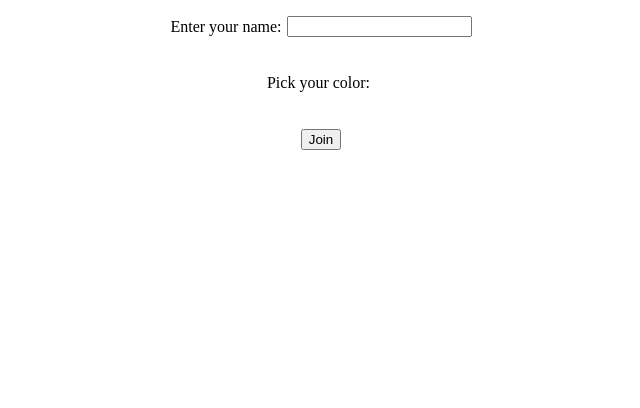
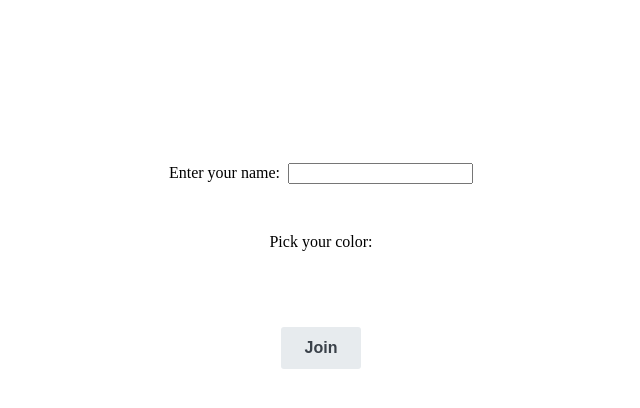
Before and after one commit to Nicoco220983/multistar_server, a website with bundled scripts: page public/joypad.html in a window 1280 px wide. Shown: the whole page, without its empty margins (319-959 px from the left). Built offline with nearby package versions, Linux system fonts and the light colour scheme; no server answers.

Commit message:
Fix HTML + add colors

```diff
--- a/public/color-picker.mjs
+++ b/public/color-picker.mjs
@@ -14,6 +14,7 @@ class ColorPicker extends HTMLElement {
                     display: inline-flex;
                     flex-direction: row;
                     gap: .5em;
+                    flex-wrap: wrap;
                 }
                 .color {
                     width: 3em;
--- a/public/joypad.html
+++ b/public/joypad.html
@@ -1,9 +1,10 @@
 <!DOCTYPE html>
 <html>
     <head>
+        <meta name="viewport" content="width=device-width, initial-scale=1.0">
         <title>MultiPlayer Joypad</title>
         <style>
-            body {
+            html, body {
                 padding: 0;
                 margin: 0;
                 height: 100%;
@@ -11,16 +12,35 @@
             .flexcol {
                 display: flex;
                 flex-direction: column;
-                gap: 5px;
+                align-items: center;
+                justify-content: space-around;
+                gap: .5em;
             }
             .flexrow {
                 display: flex;
                 flex-direction: row;
-                gap: 5px;
+                align-items: center;
+                justify-content: space-around;
+                gap: .5em;
             }
-            .center {
-                align-items: center;
-                justify-content: center;
+            .fill {
+                flex: 1;
+            }
+            button#join {
+                display: inline-block;
+                outline: none;
+                cursor: pointer;
+                font-weight: 600;
+                border-radius: 3px;
+                padding: 12px 24px;
+                border: 0;
+                color: #3a4149;
+                background: #e7ebee;
+                line-height: 1.15;
+                font-size: 16px;
+            }
+            button#join:hover {
+                background: lightgrey;
             }
             #aspect_ratio_wrapper {
                 outline: 1px solid lightgrey;
@@ -31,20 +51,23 @@
         <script src="../two.min.js"></script>
         <script type="module" src="/color-picker.mjs"></script>
     </head>
-    <body class="flexcol center">
-        <div id="identification" class="flexcol">
-            <p class="flexrow center">
-                Enter your name: <input class="player_name" type="text">
-            </p>
-            <p class="flexrow center">
-                Pick your color: <color-picker id="color_picker"></color-picker>
-            </p>
-            <p class="flexrow center"><button class="join">Join</button></p>
+    <body class="flexcol">
+        <div id="identification" class="flexcol fill" style="padding: 1em; gap: 1em; max-height: 15em;">
+            <div class="flexrow">
+                <div>Enter your name:</div>
+                <div><input class="player_name" type="text"></div>
+            </div>
+            <div class="flexcol" style="justify-content: center; gap: .5em;">
+                <div>Pick your color:</div>
+                <div><color-picker id="color_picker"></color-picker></div>
+            </div>
+            <div class="flexrow"><button id="join">Join</button></div>
+
         </div>
-        <div id="fullscreen_wrapper" class="center">
-            <div id="aspect_ratio_wrapper" class="center"></div>
+        <div id="fullscreen_wrapper" class="flexcol">
+            <div id="aspect_ratio_wrapper" class="flexcol"></div>
         </div>
-        <div id="games_menu" class="center"></div>
+        <div id="games_menu" class="flexcol"></div>
     </body>
     <script type="module">
 
@@ -104,7 +127,7 @@
                 playerWs.player.color = color
             }
 
-            idEl.querySelector(".join").onclick = () => {
+            idEl.querySelector("#join").onclick = () => {
                 const { player } = playerWs
                 player.name = idEl.querySelector(".player_name").value || player.name || "Player"
                 playerWs.send(Consts.MSG_KEYS.IDENTIFY_PLAYER + JSON.stringify(player))
```
Also changed, not shown: public/consts.mjs (+8 -1 lines), public/index.html (+4 -4 lines).
